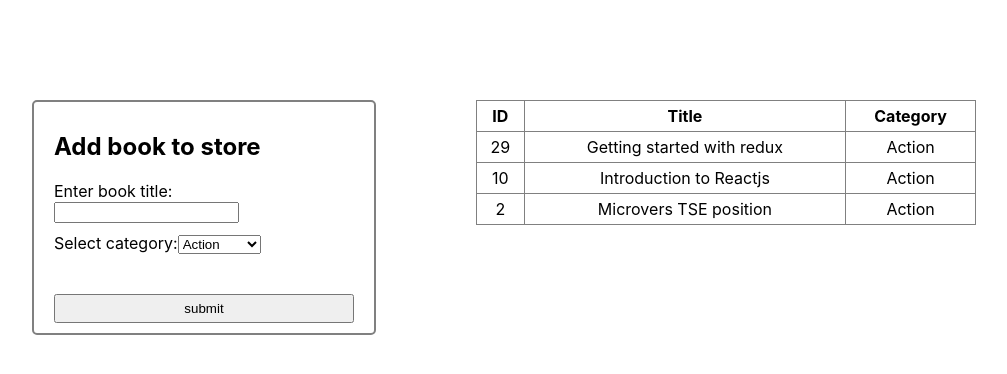
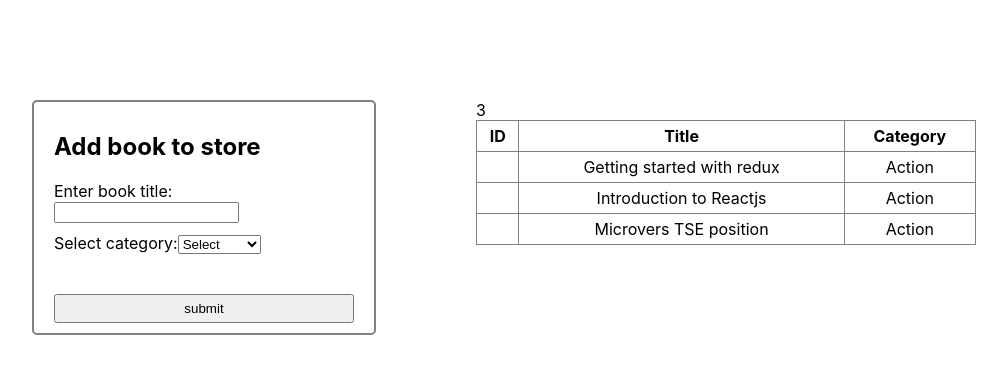
Before and after one commit to ngodi/redux-bookstore, a React (Create React App) app: page / in a window 1280 px wide. Shown: the top 374 px of the page, without its empty margins (68-1075 px from the left). Built offline with nearby package versions, Linux system fonts and the light colour scheme.

Commit message:
store update functions

```diff
--- a/package.json
+++ b/package.json
@@ -8,6 +8,7 @@
     "react-dom": "^16.12.0",
     "react-redux": "^7.1.3",
     "react-scripts": "3.2.0",
+    "react-select": "^3.0.8",
     "redux": "^4.0.4"
   },
   "scripts": {
--- a/src/actions/index.js
+++ b/src/actions/index.js
@@ -1,10 +1,11 @@
+/* eslint-disable arrow-parens */
 
 export const createBook = book => ({
   type: 'CREATE_BOOK',
-  payload: book,
+  book,
 });
 
 export const removeBook = book => ({
   type: 'REMOVE_BOOK',
-  payload: book,
+  book,
 });
--- a/src/components/Book.js
+++ b/src/components/Book.js
@@ -1,16 +1,15 @@
 import React from 'react';
 import PropTypes from 'prop-types';
 
-const Book = ({ id, title, category }) => {
+const Book = ({ title, category }) => {
   Book.propTypes = {
-    id: PropTypes.number.isRequired,
     title: PropTypes.string.isRequired,
     category: PropTypes.string.isRequired,
   };
 
   return (
     <tr>
-      <td>{id}</td>
+      <td></td>
       <td>{title}</td>
       <td>{category}</td>
     </tr>
--- a/src/containers/BooksForm.js
+++ b/src/containers/BooksForm.js
@@ -1,3 +1,4 @@
+/* eslint-disable arrow-parens */
 /* eslint-disable react/no-access-state-in-setstate */
 /* eslint-disable react/no-unused-state */
 /* eslint-disable react/state-in-constructor */
@@ -6,24 +7,41 @@
 /* eslint-disable jsx-a11y/label-has-associated-control */
 /* eslint-disable react/no-array-index-key */
 import React from 'react';
+import { connect } from 'react-redux';
+import PropTypes from 'prop-types';
+import { getId } from '../reducers/books';
 import './bookForm.css';
+import { createBook } from '../actions/index';
 
 
 class BooksForm extends React.Component {
-  state = {
-    title: '',
-    category: '',
+  constructor(props) {
+    super(props);
+    this.state = {
+      id: getId(),
+      title: '',
+      category: '',
+    };
   }
 
-handleChange = ({ target: { name, value } }) => {
+
+handleChange = (e) => {
   this.setState({
-    ...this.state,
-    [name]: value,
+    [e.target.name]: e.target.value,
   });
 };
 
+handleSubmit = event => {
+  event.preventDefault();
+  const newbook = this.state;
+
+  if (newbook.title !== '' && newbook.category !== '') {
+    this.props.createBook(newbook);
+  }
+};
+
 render() {
-  const categories = ['Action', 'Biography', 'History', 'Horror', 'Kids', 'Learning', 'Sci-Fi'];
+  const categories = ['Select', 'Action', 'Biography', 'History', 'Horror', 'Kids', 'Learning', 'Sci-Fi'];
   const categoryList = categories.map((category, i) => <option key={i} className="selectOption">{category}</option>);
   return (
     <div className="bookForm">
@@ -32,7 +50,7 @@ render() {
         <div className="formInput">
           <label htmlFor="title">
 Enter book title:
-            <input id="title" name="title" type="text" onChange={this.handleChange} />
+            <input id="title" name="title" type="text" onChange={this.handleChange.bind(this)} />
           </label>
 
           <br />
@@ -40,17 +58,23 @@ Enter book title:
         <div className="formSelect">
           <label htmlFor="category">
 Select category:
-            <select id="category" name="category" onChange={this.handleChange}>{categoryList}</select>
+            <select id="category" name="category" onChange={this.handleChange.bind(this)}>{categoryList}</select>
           </label>
         </div>
         <br />
 
-        <button type="submit">submit</button>
+        <button onClick={this.handleSubmit.bind(this)} type="submit">submit</button>
       </form>
 
     </div>
   );
 }
 }
+BooksForm.propTypes = {
+  createBook: PropTypes.func.isRequired,
+};
+const mapDispatchToProps = dispatch => ({
+  createBook: () => dispatch(createBook()),
+});
 
-export default BooksForm;
+export default connect(null, mapDispatchToProps)(BooksForm);
--- a/src/containers/BooksList.js
+++ b/src/containers/BooksList.js
@@ -1,3 +1,4 @@
+/* eslint-disable arrow-parens */
 /* eslint-disable max-len */
 /* eslint-disable react/prop-types */
 /* eslint-disable react/destructuring-assignment */
@@ -10,6 +11,7 @@ import Book from '../components/Book';
 
 const BooksList = ({ books }) => (
   <div className="bookList">
+{books.length}
     <table>
       <thead>
         <tr>
@@ -20,13 +22,12 @@ const BooksList = ({ books }) => (
       </thead>
       <tbody>
         {
-         books.map(book => <Book key={book.id} id={book.id} title={book.title} category={book.category} />)
+         books.map(book => <Book key={book.id} title={book.title} category={book.category} />)
         }
       </tbody>
     </table>
   </div>
 );
-
 const mapStateToProps = state => ({
   books: state.books.books,
 });
--- a/src/reducers/books.js
+++ b/src/reducers/books.js
@@ -1,19 +1,17 @@
+/* eslint-disable consistent-return */
 /* eslint-disable max-len */
-const getId = () => Math.floor(Math.random() * 100);
+export const getId = () => Math.floor(Math.random() * 100);
 const initialState = {
   books: [
     {
-      id: getId(),
       title: 'Getting started with redux',
       category: 'Action',
     },
     {
-      id: getId(),
       title: 'Introduction to Reactjs',
       category: 'Action',
     },
     {
-      id: getId(),
       title: 'Microvers TSE position',
       category: 'Action',
     },
@@ -21,9 +19,8 @@ const initialState = {
 };
 const booksReducer = (state = initialState, action) => {
   switch (action.type) {
-    case 'CREATE_BOOK': return {
-      books: [...state, action.payload],
-    };
+    case 'CREATE_BOOK':
+      return { books: [...state.books, action.payload] };
     case 'REMOVE_BOOK': return {
       books: [action.payload],
     };
```
Also changed, not shown: 1 other file (tests, documents, lock files or other folders).
